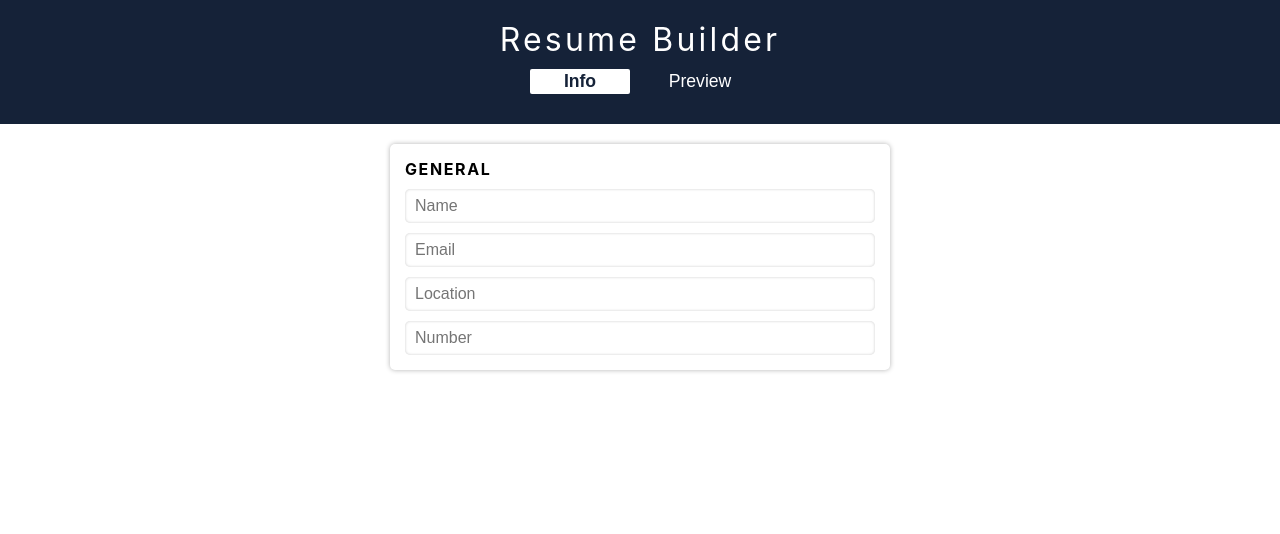
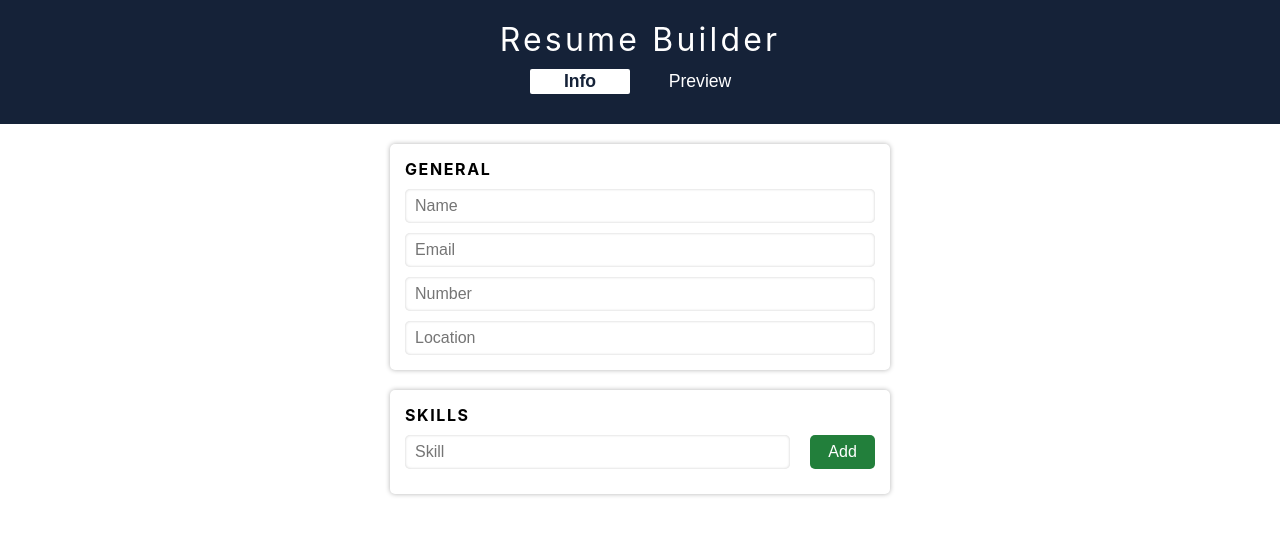
Before and after one commit to Kesslerjx/resume-builder, a React (Create React App) app: page / in a window 1280 px wide. Shown: the top 534 px of the page. Built offline with nearby package versions, Linux system fonts and the light colour scheme.

Commit message:
Add the general section to preview and add skills
The preview will display the general information that user inputs. I
also started adding the skills section. So far you can only type in a
skill and press add. It will add the skill to a div but nothing else.

```diff
--- a/package.json
+++ b/package.json
@@ -9,6 +9,7 @@
     "react": "^18.2.0",
     "react-dom": "^18.2.0",
     "react-scripts": "5.0.1",
+    "uuid": "^8.3.2",
     "web-vitals": "^2.1.4"
   },
   "scripts": {
--- a/src/App.js
+++ b/src/App.js
@@ -16,7 +16,8 @@ class App extends React.Component {
     this.state = {
       page: Page.Info,
       resume: {
-        general: {name: "", email: "",location: "",number: ""}
+        general: {name: "", email: "",location: "",number: ""},
+        skills : []
       }
     }
 
@@ -53,7 +54,7 @@ class App extends React.Component {
       default:
         return (<Info resume={this.state.resume} updateResume={this.updateResume}/>);
       case Page.Preview:
-        return (<Preview />);
+        return (<Preview resume={this.state.resume}/>);
     }
   }
 
--- a/src/components/General.js
+++ b/src/components/General.js
@@ -12,8 +12,8 @@ class General extends React.Component {
                 <p className='section-title'>General</p>
                 <input value={general.name} onChange={(e) => this.updateName(e)} type="text" placeholder='Name' className='section-input'></input>
                 <input value={general.email} onChange={(e) => this.updateEmail(e)} type="email" placeholder='Email' className='section-input'></input>
+                <input value={general.number} onChange={(e) => this.updateNumber(e)} type="text" placeholder='Number' className='section-input'></input>
                 <input value={general.location} onChange={(e) => this.updateLocation(e)} type="text" placeholder='Location' className='section-input'></input>
-                <input value={general.number} onChange={(e) => this.updateNumber(e)} type="text" placeholder='Number' className='section-input'></input>
             </div>
         )
     }
--- a/src/components/Info.js
+++ b/src/components/Info.js
@@ -1,12 +1,9 @@
 import React from 'react';
-import '../styles/Info.css'
-import General from './General'
+import '../styles/Info.css';
+import General from './General';
+import Skills  from './Skills';
 
 class Info extends React.Component {
-
-    constructor(props) {
-        super(props);
-    }
 
     render() {
 
@@ -15,6 +12,7 @@ class Info extends React.Component {
         return (
             <div className='info-wrapper'>
                 <General resume={resume} updateResume={updateResume}/>
+                <Skills resume={resume} updateResume={updateResume}/>
             </div>
         )
     }
--- a/src/components/Preview.js
+++ b/src/components/Preview.js
@@ -1,12 +1,25 @@
 import React from 'react';
+import '../styles/Preview.css';
 
 class Preview extends React.Component {
     render() {
+
+        const resume = this.props.resume;
+
         return (
-            <div>
-                <p>Preview</p>
+            <div className='preview-wrapper'>
+                <p className='large-text'>{resume.general.name === "" ? "Name here" : resume.general.name}</p>
+                <p className='normal-text'>{this.getContactInformation(resume.general)}</p>
+                <p className='normal-text'>{resume.general.location === "" ? "Location here" : resume.general.location}</p>
+                <hr></hr>
             </div>
         )
+    }
+
+    getContactInformation(general) {
+        let contact = "";
+        contact +=  general.email + (general.number === "" ? "" : ` | ${general.number}`);
+        return (contact === "" ? "Contact information here" : contact);
     }
 }
 
--- /dev/null
+++ b/src/components/Skills.js
@@ -0,0 +1,51 @@
+import React from 'react';
+import '../styles/Info.css'
+import '../styles/Skills.css'
+import { v4 as uuidv4 } from 'uuid';
+
+class Skills extends React.Component {
+
+    constructor(props) {
+        super(props);
+
+        this.value = "";
+    }
+
+    render() {
+
+        const skills = this.props.resume.skills;
+
+        return (
+            <div className='section-wrapper'>
+                <p className='section-title'>Skills</p>
+                <div className='input-button-wrapper'>
+                    <input id='skill-name' type="text" placeholder='Skill' className='section-input'></input>
+                    <button onClick={(e) => this.addSkill(e)}>Add</button>
+                </div>
+                <div className='skills-wrapper'>
+                    {skills.map(skill => this.getSkillDiv(skill))}
+                </div>
+            </div>
+        )
+    }
+
+    addSkill() {
+
+        let input = document.querySelector('#skill-name');
+
+        if(input.value !== "") {
+            let copy  = this.props.resume;
+            copy.skills = [...this.props.resume.skills, input.value];
+            this.props.updateResume(copy);
+            input.value = "";
+        }
+    }
+
+    getSkillDiv(skill) {
+        return (
+            <div key={uuidv4()}>{skill}</div>
+        )
+    }
+}
+
+export default Skills;
--- a/src/styles/App.css
+++ b/src/styles/App.css
@@ -1,5 +1,6 @@
 :root {
   --dark-blue: #152238;
+  --button-green: #227f3b;
 }
 
 p {
--- a/src/styles/Info.css
+++ b/src/styles/Info.css
@@ -1,6 +1,9 @@
 .info-wrapper {
     flex-basis: 500px;
     padding: 20px;
+    display: flex;
+    flex-direction: column;
+    gap: 20px;
 }
 
 .section-wrapper {
--- /dev/null
+++ b/src/styles/Preview.css
@@ -0,0 +1,26 @@
+.preview-wrapper {
+    margin: 20px;
+    flex-basis: 750px;
+    padding: 20px;
+    box-shadow: 0px 0px 5px rgb(0 0 0 / 0.3);
+    border-radius: 5px;
+    display: flex;
+    flex-direction: column;
+    gap: 5px;
+}
+
+hr {
+    width: 100%;
+    border: none;
+    background-color: black;
+    height: 1px;
+}
+
+.large-text {
+    font-size: 1.125rem;
+    font-weight: bold;
+}
+
+.normal-text {
+    font-size: 0.75rem;
+}
--- /dev/null
+++ b/src/styles/Skills.css
@@ -0,0 +1,21 @@
+.input-button-wrapper {
+    display: flex;
+    gap: 20px;
+}
+
+.input-button-wrapper > input {
+    width: 100%;
+}
+
+.input-button-wrapper > button {
+    border: none;
+    width: 80px;
+    border-radius: 5px;
+    background-color: var(--button-green);
+    color: white;
+    font-size: 1rem;
+}
+
+.input-button-wrapper > button:active {
+    font-weight: bold;
+}
```
Also changed, not shown: 1 other file (tests, documents, lock files or other folders).
